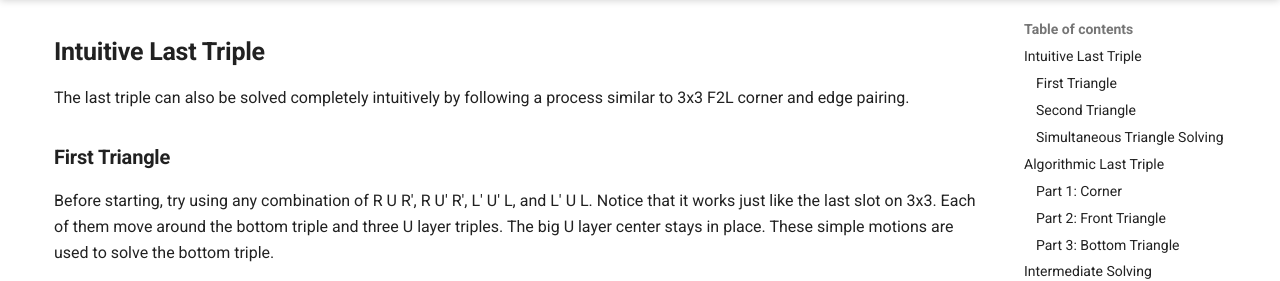
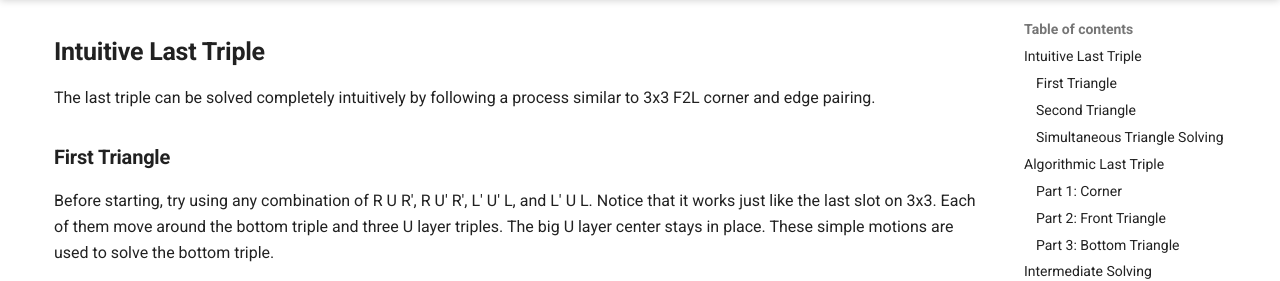
Before and after one commit to mjstraughan/NautilusFTO, an MkDocs documentation site: the page built from docs/Step3.md, in a window 1280 px wide and 900 px high, scrolled down 1019 px, cut to the strip 172-453 px from the top of the window. Built offline with MkDocs 1.6.1 and Material for MkDocs 9.7.7, drawn with Linux system fonts in a browser that asks for light colours.

Commit message:
Minor updates

```diff
--- a/docs/Step3.md
+++ b/docs/Step3.md
@@ -27,7 +27,7 @@ From this point onward, use an edge in front (EIF) hold. This means to slightly
 
 ## Intuitive Last Triple
 
-The last triple can also be solved completely intuitively by following a process similar to 3x3 F2L corner and edge pairing.
+The last triple can be solved completely intuitively by following a process similar to 3x3 F2L corner and edge pairing.
 
 ### First Triangle
 
```
Also changed, not shown: docs/Algorithms.md (+1 -1 lines).
